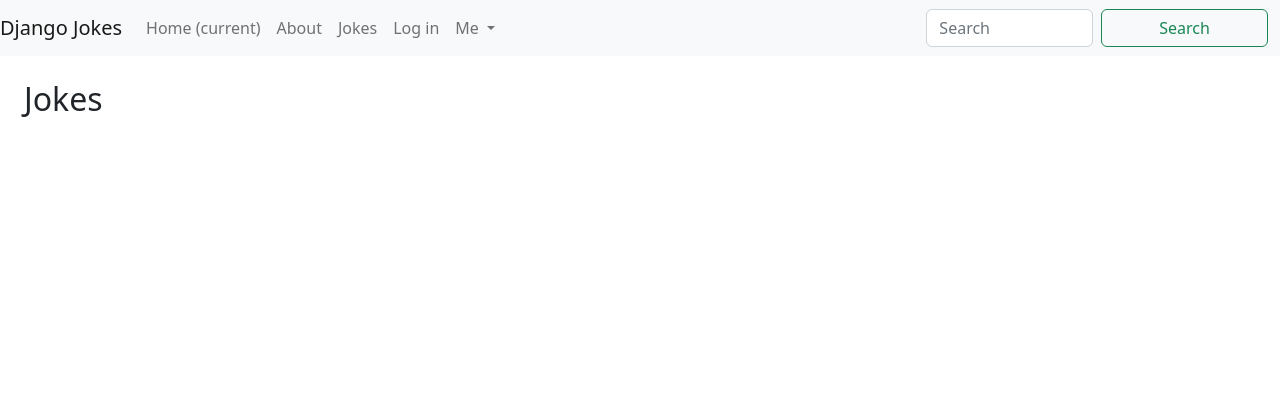
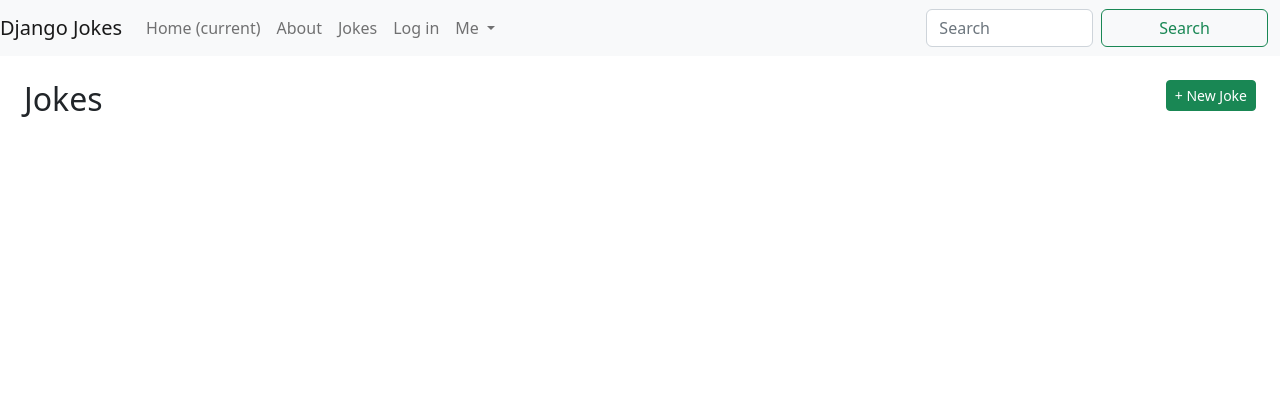
Before and after one commit to heathmickelson/djangojokes.com, a Django app: page /jokes/ in a window 1280 px wide. Shown: the top 420 px of the page. Run offline with Django 5.2, Linux system fonts and the light colour scheme; data that the repository does not hold is empty.

Commit message:
Expanding jokes information and added joke submission.

```diff
--- a/jokes/urls.py
+++ b/jokes/urls.py
@@ -1,9 +1,13 @@
 from django.urls import path
 
-from .views import JokeListView, JokeDetailView
+from .views import (
+    JokeListView, JokeDetailView, JokeCreateView, JokeUpdateView
+)
 
 app_name = 'jokes'
 urlpatterns = [
     path('', JokeListView.as_view(), name='list'),
     path('joke/<int:pk>/', JokeDetailView.as_view(), name='detail'),
+    path('joke/<int:pk>/update/', JokeUpdateView.as_view(), name='update'),
+    path('joke/create/', JokeCreateView.as_view(), name='create'),
 ]
--- a/jokes/views.py
+++ b/jokes/views.py
@@ -1,9 +1,19 @@
-from django.views.generic import DetailView, ListView
+from django.views.generic import DetailView, ListView, CreateView, UpdateView
 from .models import Joke
 
 # Create your views here.
 class JokeListView(ListView):
     model = Joke
+    fields = ['question', 'answer']
 
 class JokeDetailView(DetailView):
     model = Joke
+    fields = ['question', 'answer']
+
+class JokeCreateView(CreateView):
+    model = Joke
+    fields = ['question', 'answer']
+
+class JokeUpdateView(UpdateView):
+    model = Joke
+    fields = ['question', 'answer']
--- a/templates/jokes/joke_list.html
+++ b/templates/jokes/joke_list.html
@@ -2,10 +2,17 @@
 
 {% block title %}Jokes{% endblock %}
 {% block main %}
+  <a class="btn btn-success btn-sm float-end" href="{% url 'jokes:create' %}">
+    + New Joke
+  </a>
   <h2>Jokes</h2>
   <ul class="list-group list-group-flush mb-3">
     {% for joke in joke_list %}
-      <li class="{{ joke.get_absolute_url }}">{{ joke.question }}</li>
+      <li class="list-group-item">
+        <a href="{{ joke.get_absolute_url }}">{{ joke.question }}</a>
+        <a href="{% url 'jokes:update' joke.pk %}"
+          class="btn btn-info btn-sm float-end me-2">Update</a>
+      </li>
     {% endfor %}
   </ul>
 {% endblock %}
```
Also changed, not shown: templates/jokes/joke_form.html (added, +15 -0 lines).
